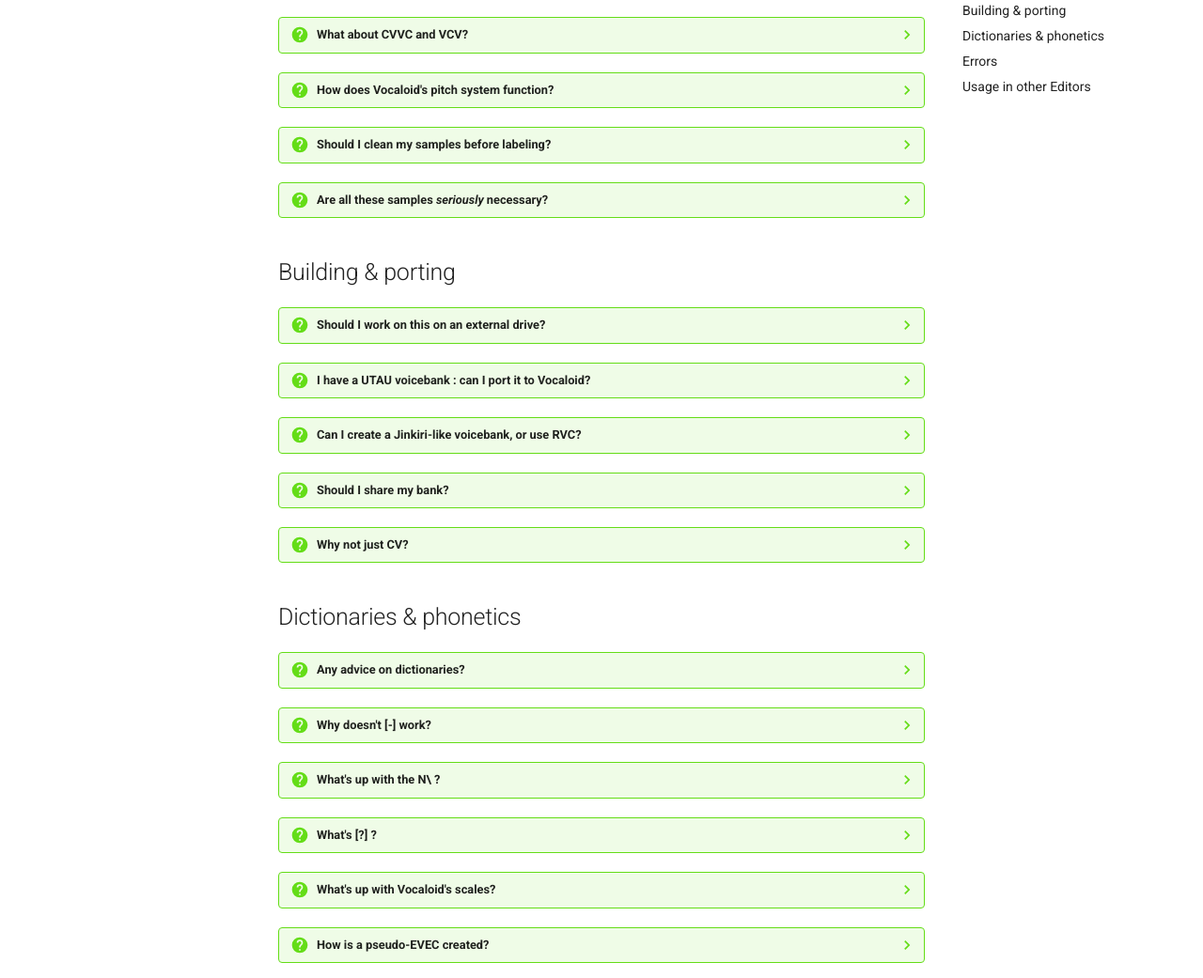
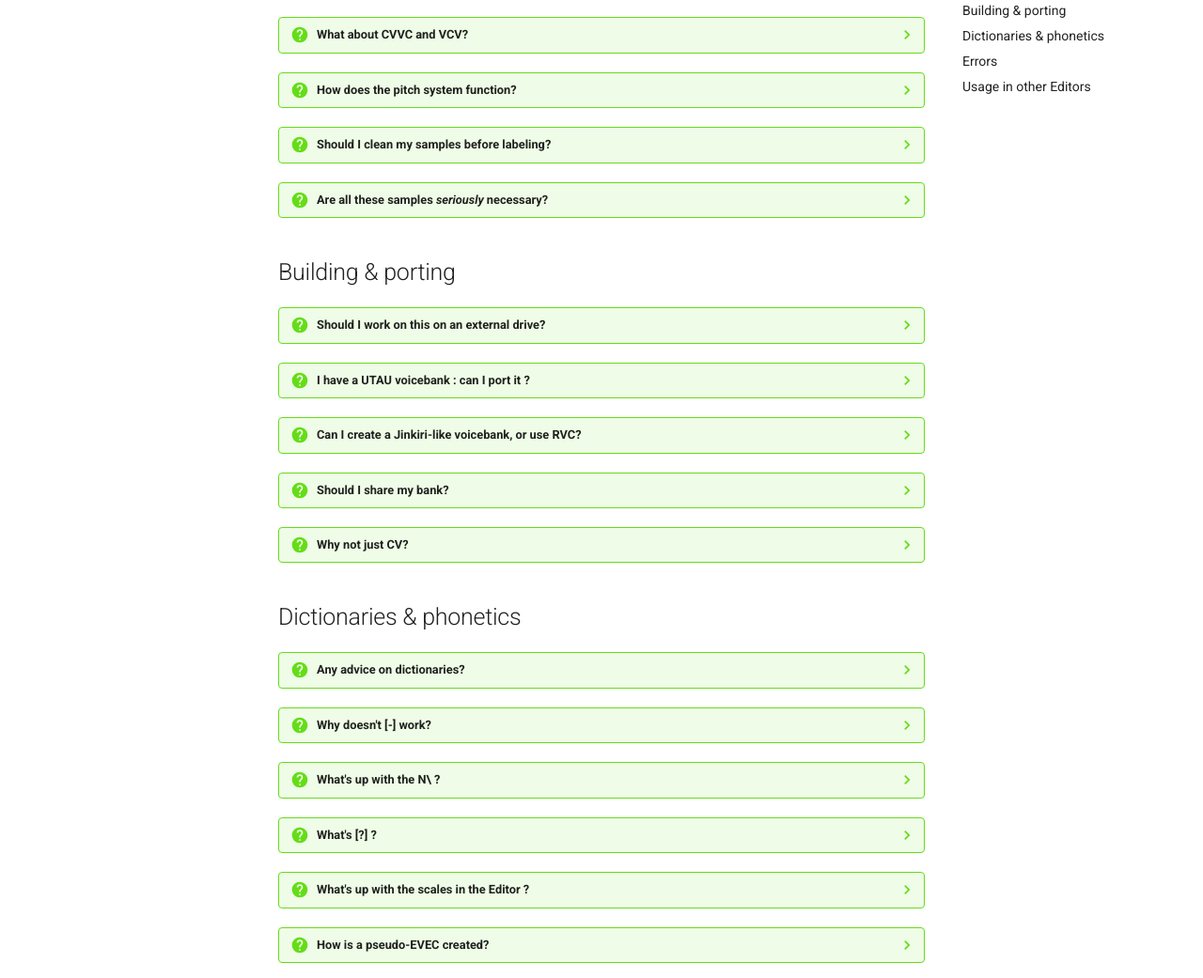
Before and after one commit to aimedb/daisy-db-documentation, an MkDocs documentation site: the page built from daisy db documentation/docs/faq.md, in a window 1280 px wide and 1400 px high, scrolled down 242 px. Shown: the part 172-1213 px from the top of the window at 94% size. Built offline with MkDocs 1.6.1 and Material for MkDocs 9.7.7, drawn with Linux system fonts in a browser that asks for light colours; some of the changed text lies outside the part shown.

Commit message:
Update faq.md

```diff
--- a/daisy db documentation/docs/faq.md
+++ b/daisy db documentation/docs/faq.md
@@ -5,7 +5,7 @@ most relevant issues are covered here. Still stuck? Visit the [Discord server](h
 ## Getting started
 
 ??? question "How hard would you say this is?"
-    Vocaloid is a glorified UTAU or DeepVocal if anything. You should at
+    This is a glorified UTAU or DeepVocal if anything. You should at
     least understand the basics of creating a voicebank for either before
     picking this up; if you're not familiar with that already, you're likely
     to struggle.
@@ -17,9 +17,9 @@ most relevant issues are covered here. Still stuck? Visit the [Discord server](h
 
     ※ For example, the English "4/dx" phonetic may need VCV to work smoothly.
 
-??? question "How does Vocaloid's pitch system function?"
+??? question "How does the pitch system function?"
     It's frequency-based, as a result, pitch suffixing doesn't matter. Be careful with
-    your high range; it can dominate your voicebank. For instance you should put
+    your high range, as it can dominate your voicebank. For instance you should put
 	a falsetto in its own separate voicebank, or tag it with a special phoneme.
 
 ??? question "Should I clean my samples before labeling?"
@@ -31,10 +31,10 @@ most relevant issues are covered here. Still stuck? Visit the [Discord server](h
 ## Building & porting
 
 ??? question "Should I work on this on an external drive?"
-    Yes. Vocaloids can come out to 1GB or 20GB+, in *dev* form. Do work on an
-    external drive if you wish to.
+    Yes. Databases can come out to 1GB or 20GB+, in *dev* form. Do work on an
+    external drive if you wish to, and believe it is appropriate to do.
 
-??? question "I have a UTAU voicebank : can I port it to Vocaloid?"
+??? question "I have a UTAU voicebank : can I port it ?"
     Possible, as long as it's not a CV bank. The result may come out slightly
     weird, though.
 
@@ -42,12 +42,12 @@ most relevant issues are covered here. Still stuck? Visit the [Discord server](h
     Neither is encouraged.
 
 ??? question "Should I share my bank?"
-    A mixed bag, as it's OK to distribute home-made Vocaloid databases, as long
+    A mixed bag, as it's OK to distribute home-made databases, as long
     as you don't brand them as official, and you use discretion.
 
 ??? question "Why not just CV?"
     [Arsloid](https://vocaloid.fandom.com/wiki/ARSLOID_(VOCALOID4)#SOFT_).
-    That's why. Jokes aside... Vocaloid simply can't survive on CV alone. It's
+    That's why. Jokes aside... The engine simply can't survive on CV alone. It's
     nowhere near as versatile as UTAU is for voicebank formats.
 
 ## Dictionaries & phonetics
@@ -62,16 +62,15 @@ most relevant issues are covered here. Still stuck? Visit the [Discord server](h
     that, there's no obvious single cause.
 
 ??? question "What's up with the N\\ ?"
-    Learn the context of Vocaloid's phonetic map for your desired language, `N\` is
-    just one of several "N" phones.
+    Learn the context of the phonetic map for your desired language. In this case, `N\` is
+    just one of several "N" phones for Japanese.
 
 ??? question "What's [?] ?"
-    Used for glottal stops. Vocaloid voicebanks typically categorize these as
-    "Glottal Plosives."
+    It is for glottal stops. Typically, they are categorized as "Glottal Plosives"
+	in the dictionary.
 
-??? question "What's up with Vocaloid's scales?"
-    They're off by 1 — for example, C4 in a standard reference is C3 in
-    Vocaloid.
+??? question "What's up with the scales in the Editor ?"
+    They're off by 1 — for example, C4 in a standard reference is C3 here.
 
 ??? question "How is a pseudo-EVEC created?"
     Add more vowels using the dictionary editor's **Special → Change Phonetic
@@ -101,6 +100,6 @@ most relevant issues are covered here. Still stuck? Visit the [Discord server](h
 
 ## Usage in other Editors
 
-??? question "What about usage in other instances of Vocaloid?"
-    Piapro Studio, Tunelab, and Vocaloid Editors 3 through 6 will all work
-    setup workflow may differ slightly between them.
+??? question "What about usage in other Editors ?"
+    Piapro Studio, Tunelab, and V3-6 will all work.
+    Setup workflow may differ slightly between them.
```
Also changed, not shown: other parts of daisy db documentation/docs/faq.md (+3 -3 lines).
